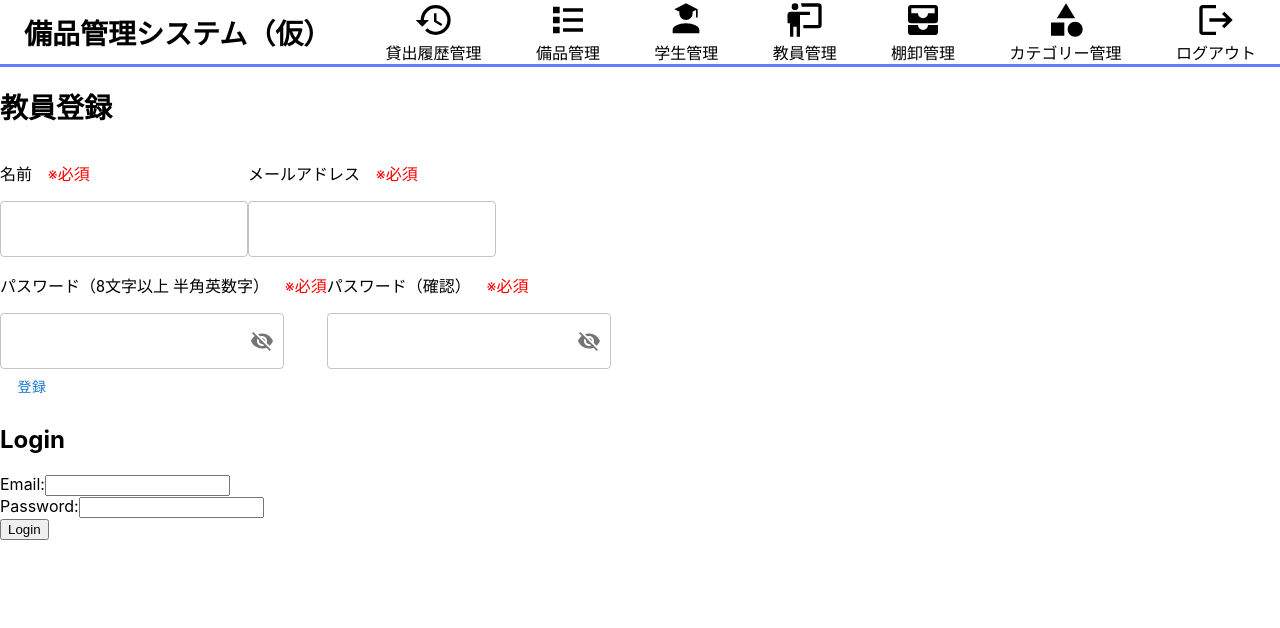
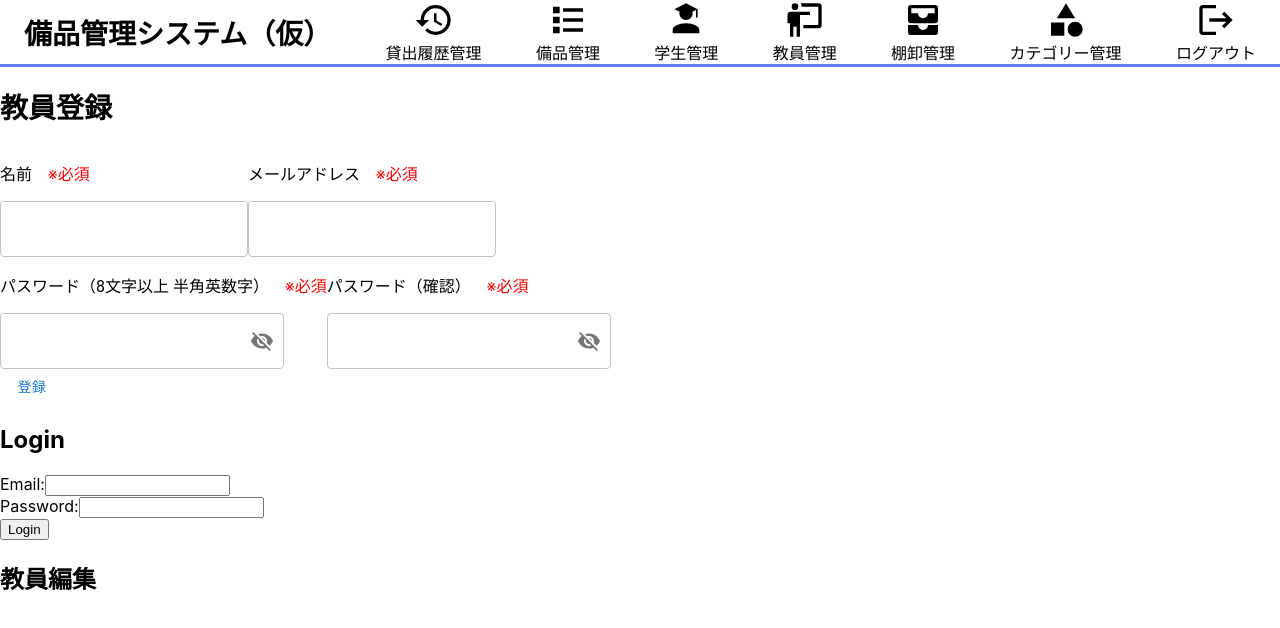
Before and after one commit to takumiTakahata/equipment_management_system, a React (Create React App) app in the folder equipment_management_app/: page /teacher_edit in a window 1280 px wide. Shown: the top 628 px of the page. Built offline with nearby package versions, Linux system fonts and the light colour scheme.

Commit message:
教員編集ページ作成・route設定

```diff
--- /dev/null
+++ b/equipment_management_app/src/components/teacher_edit.tsx
@@ -0,0 +1,9 @@
+function TeacherEdit() {
+  return (
+    <div>
+      <h2>教員編集</h2>
+    </div>
+  );
+}
+
+export default TeacherEdit;
--- a/equipment_management_app/src/routes/admin_route.tsx
+++ b/equipment_management_app/src/routes/admin_route.tsx
@@ -5,6 +5,7 @@ import ReturnApproval from "../components/return_approval";
 import EquipmentRegister from "../components/equipment_register";
 import EquipmentEdit from "../components/equipment_edit";
 import TeacherList from "../components/teacher_list";
+import TeacherEdit from "../components/teacher_edit";
 
 function AdminRoute() {
   return (
@@ -22,6 +23,8 @@ function AdminRoute() {
         <Route path="/equipment_edit" element={<EquipmentEdit />} />
         {/* 教員一覧画面 */}
         <Route path="/teacher_list" element={<TeacherList />} />
+        {/* 教員編集画面 */}
+        <Route path="/teacher_edit" element={<TeacherEdit />} />
       </Routes>
     </div>
   );
```
